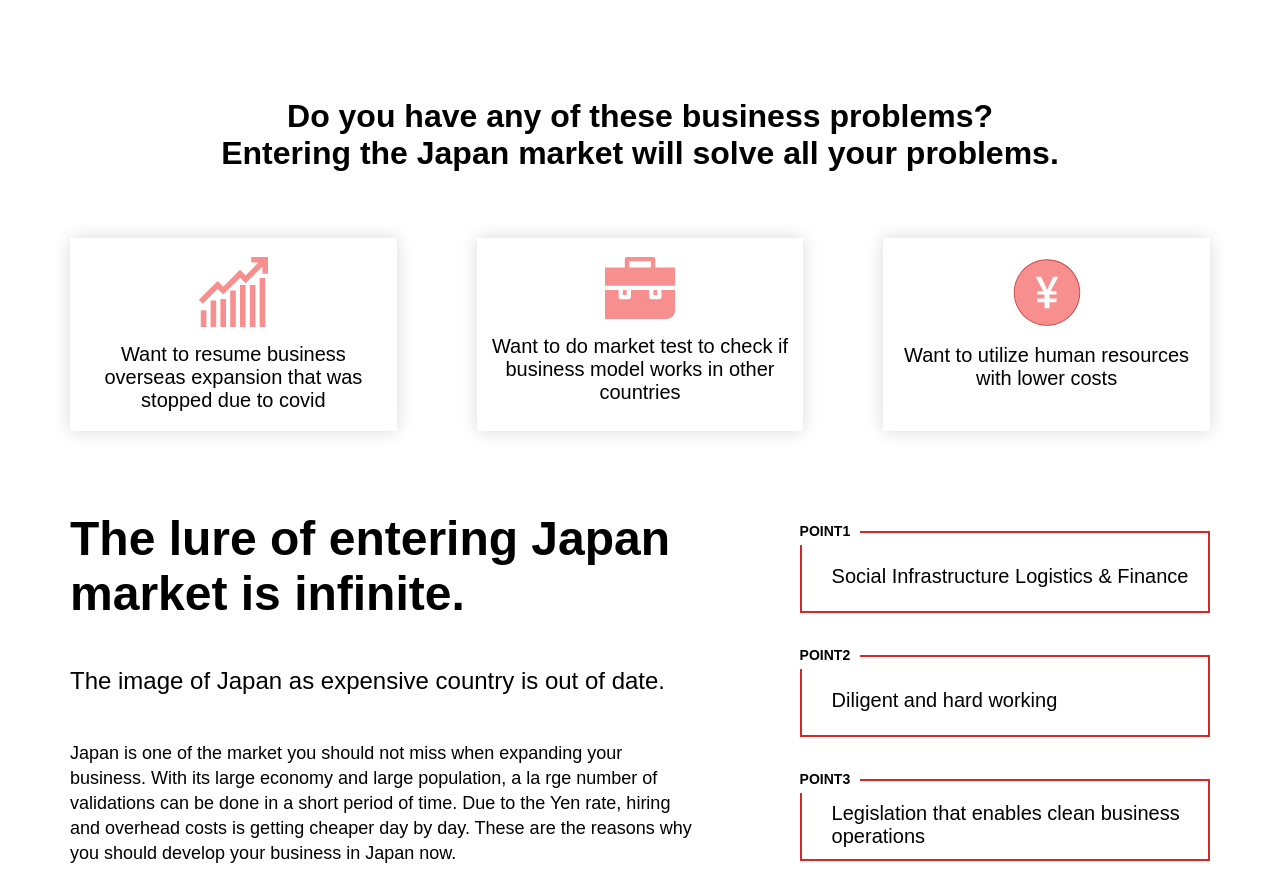
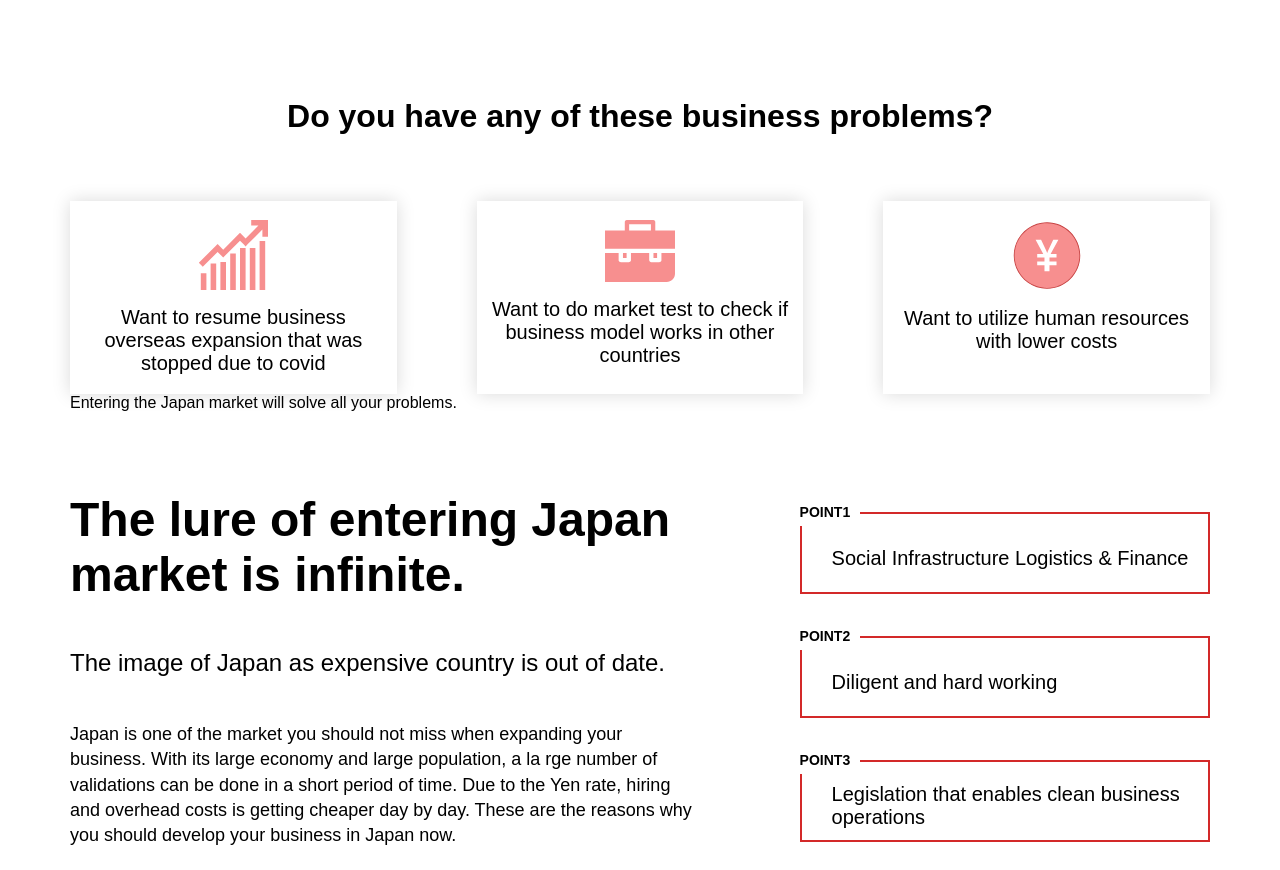
Before and after one commit to gss-inc/japan-connect-lp, a plain HTML site: page index.html in a window 1280 px wide. Shown: the part 962-1832 px from the top of the page. Drawn offline with Linux system fonts and the light colour scheme.

Commit message:
Modify Problem title

```diff
--- a/index.html
+++ b/index.html
@@ -33,7 +33,7 @@
         <section class="intro">
             <div class="problem">
                 <div class="inner">
-                    <h2 class="problem_title">Do you have any of these business problems?<br>Entering the Japan market will solve all your problems.</h2>
+                    <h2 class="problem_title">Do you have any of these <br class="sp">business problems?</h2>
                     <ul class="problem_list">
                         <li class="problem_item">
                             <figure class="problem_item_figure"><img src="img/icon_chart.svg" alt=""></figure>
@@ -54,6 +54,7 @@
                             </div>
                         </li>
                     </ul>
+                    <p class="problem_text_bottom">Entering the Japan market will solve all your problems.</p>
                 </div>
             </div>
             <div class="point">
@@ -154,7 +155,7 @@
                         <figure class="team_item_figure"><img src="img/wakabakashi.jpg" alt=""></figure>
                         <div class="team_item_body">
                             <h3 class="team_item_name">Patrick Yuji Wakabayashi</h3>
-                            <p class="team_item_text">Has experience in the Ad Tech industry for 13 years. Started his own company in the Philippines with the investment of a listed company and launched the first reward media in the Philippines from scratch.<br>After starting his own company in the Philippines, he went to Malaysia as the head of a subsidiary of a listed company, and for about 5 years, he expanded and grew the company's Adtech solution for clients and publishers in Southeast Asia, and became CEO in 2019.<br>In 2021, he joined Risktaker to lead the overall business overseas expansion.</p>
+                            <p class="team_item_text">I have been working in the ad:tech industry for 13 years. and have experience starting a business in the Philippines with the investment of a publicly traded company and launching the first sweepstakes media company in the Philippines.<br>After that, I founded the Malaysian office of a publicly traded company in Japan, where I spent about 5 years developing and growing ad:tech products in Southeast Asia, and became CEO in 2019.<br>I joined RiskTaker in 2021 and lead the company's overall overseas expansion.</p>
                         </div>
                     </li>
                     <li class="team_item team_item-rowReverse">
@@ -178,11 +179,9 @@
 
     </main>
 
-    <!--
     <footer class="footer">
         <small class="copyright">Copyright © 2022 xxxxxxx. All Rights Reserved.</small>
     </footer>
-    -->
 
     <script src="js/script.js"></script>
 </body>
```
